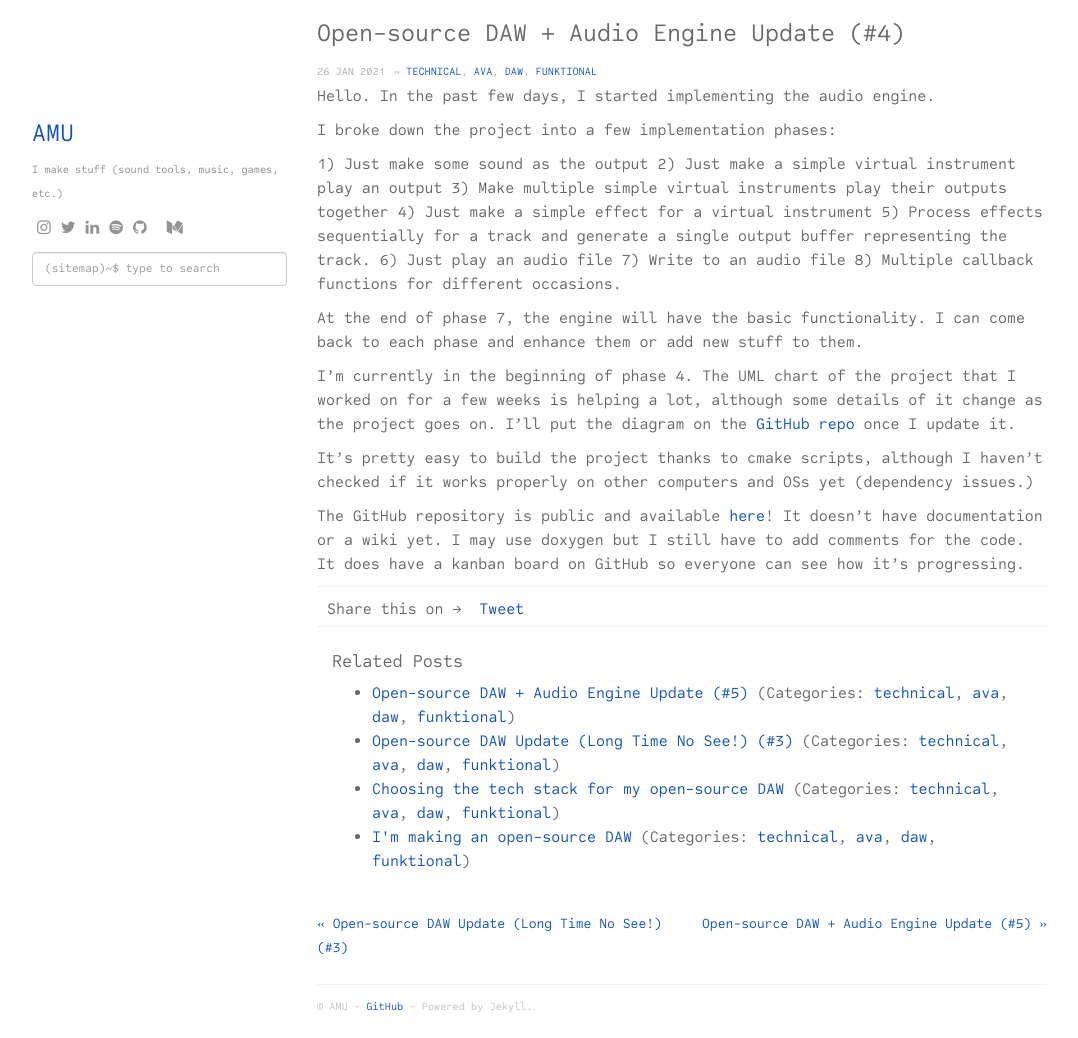
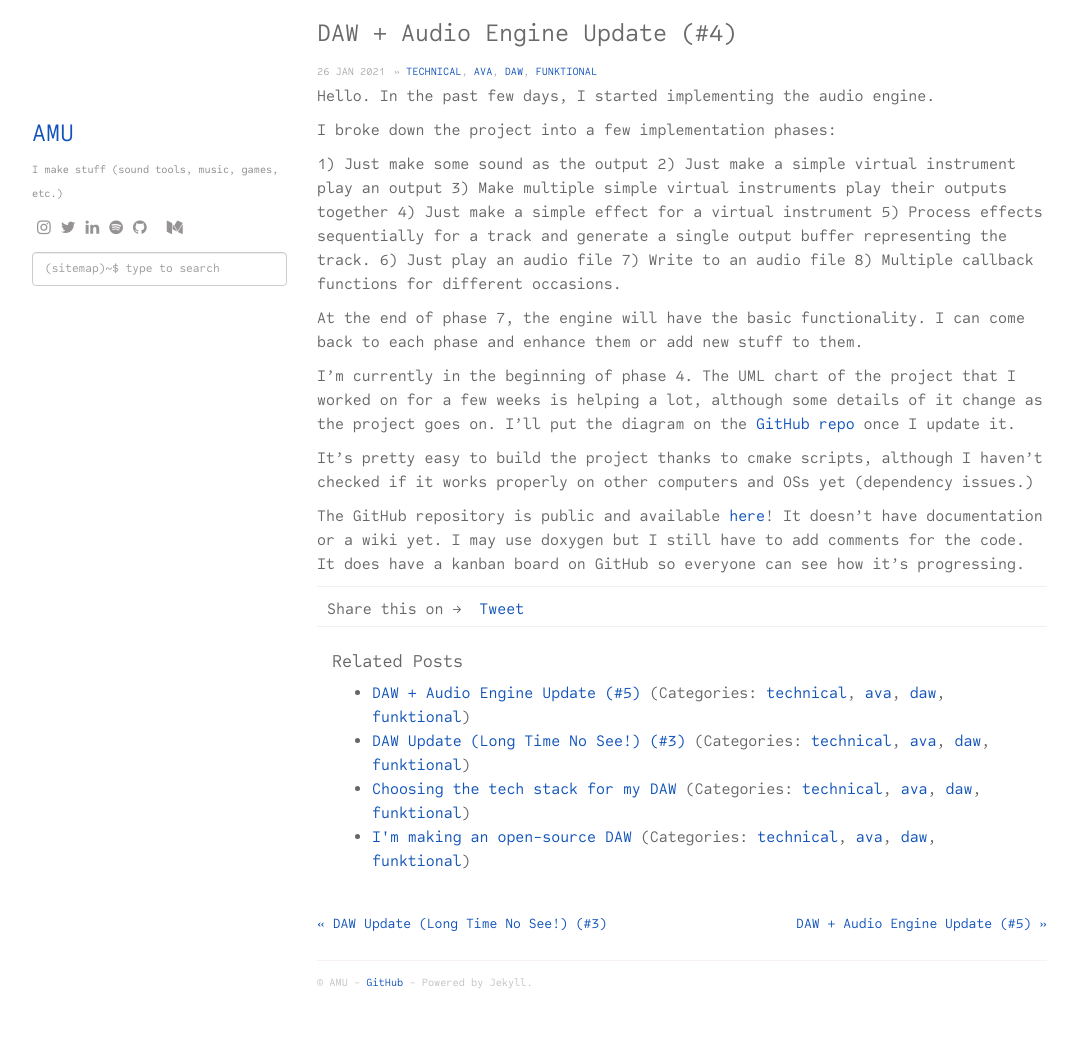
Before and after one commit to amuuu/amuuu.github.io, a Jekyll site: the page built from _posts/2021-01-27-update4.md, in a window 1280 px wide. Shown: the whole page, without its empty margins (53-1131 px from the left). Built offline with Jekyll 4.4.1, drawn with Linux system fonts in a browser that asks for light colours; nearby versions of some CDN libraries; comment, search, counter and statistics services are not loaded; after the commit the page ends 1014 px from its top, so only the background shows below that.

Commit message:
change titles

```diff
--- a/_posts/2020-08-19-update2.md
+++ b/_posts/2020-08-19-update2.md
@@ -1,6 +1,6 @@
 ---
 layout: post
-title:  "Choosing the tech stack for my open-source DAW"
+title:  "Choosing the tech stack for my DAW"
 date:   2020-08-19 00:12:21 +0700
 categories: [technical, ava, daw, funktional]
 ---
--- a/_posts/2021-01-16-update3.md
+++ b/_posts/2021-01-16-update3.md
@@ -1,6 +1,6 @@
 ---
 layout: post
-title:  "Open-source DAW Update (Long Time No See!) (#3)"
+title:  "DAW Update (Long Time No See!) (#3)"
 date:   2021-01-16 00:12:21 +0700
 categories: [technical, ava, daw, funktional]
 ---
--- a/_posts/2021-01-27-update4.md
+++ b/_posts/2021-01-27-update4.md
@@ -1,6 +1,6 @@
 ---
 layout: post
-title:  "Open-source DAW + Audio Engine Update (#4)"
+title:  "DAW + Audio Engine Update (#4)"
 date:   2021-01-27 00:12:21 +0700
 categories: [technical, ava, daw, funktional]
 ---
--- a/_posts/2021-02-12-update5.md
+++ b/_posts/2021-02-12-update5.md
@@ -1,6 +1,6 @@
 ---
 layout: post
-title:  "Open-source DAW + Audio Engine Update (#5)"
+title:  "DAW + Audio Engine Update (#5)"
 date:   2021-02-12 00:12:21 +0700
 categories: [technical, ava, daw, funktional]
 ---
```
